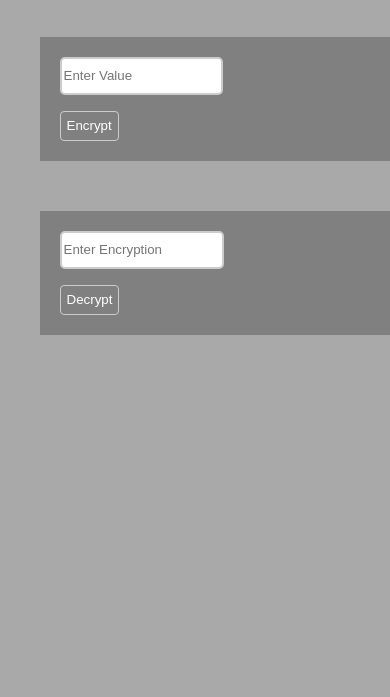
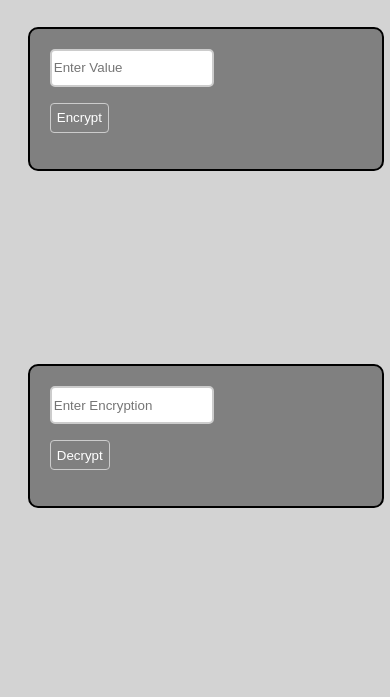
Before and after one commit to immanuel404/Encryptor, a plain HTML site: page index.html in a window 390 px wide. Shown: the part 147-844 px from the top of the page. Drawn offline with Linux system fonts and the light colour scheme.

Commit message:
Add files via upload

```diff
--- a/index.html
+++ b/index.html
@@ -7,9 +7,8 @@
 </head>
 <body>
 	<h1 style="text-align: center;">ENCRYPTION & DECRYPTION<br>PROGRAM</h1>
-	<div class="flexbox-container">
 		<!-- ENCRYPTION LAYOUT -->
-		<div class="flexbox-item flexbox item-1">
+		<div class="flex1">
 			<form>
 				<input type="text" placeholder="Enter Value" name="encrypt" id="encrypt">
 				<p id="display1"></p>
@@ -18,7 +17,7 @@
 		</div>
 		</div>
 		<!-- DECRYPTION LAYOUT -->
-		<div class="flexbox-item flexbox item-2">
+		<div class="flex2">
 			<form>
 				<input type="text" placeholder="Enter Encryption" name="decrypt" id="decrypt">
 				<p id="display2"></p>
@@ -34,19 +33,31 @@
 	body{
 		padding:0px;
 		margin: 0px;
-		background-color: darkgrey;
+		background-color: lightgrey;
 	}
-	.flexbox-container {
-		display: flex;
+	.flex1 {
+		left: 25%;
+		right:25%;
+		width: 40%;
+		height: 100px;
+		border: 2px solid black;
+		border-radius: 10px;
+		position: absolute;
+		margin: 20px;
+		padding: 20px;
+		background-color: grey;
 	}
-	.flexbox-item {
+	.flex2 {
 		left: 25%;
+		right:25%;
 		width: 40%;
-		height: 40%;
+		height: 100px;
+		border: 2px solid black;
+		border-radius: 10px;
+		position: absolute;
+		bottom: 25%;
 		margin: 20px;
-		margin-top: 30px;
 		padding: 20px;
-		position: relative;
 		background-color: grey;
 	}
 	input {
@@ -68,10 +79,18 @@
 	}
 
 @media (max-width: 700px) {
-.flexbox-item {
-	left: 5%;
-	right: 5%;
-	width: 80%;
-}
+	.flex1 {
+		left: 2%;
+		right: 5%;
+		width: 80%;
+		overflow-y: hidden;
+	}
+	.flex2 {
+		left: 2%;
+		right: 5%;
+		width: 80%;
+		bottom: 20%;
+		overflow-y: hidden;
+	}
 
 </style>
```
Also changed, not shown: script.js (+6 -1 lines), encrypt.png.
